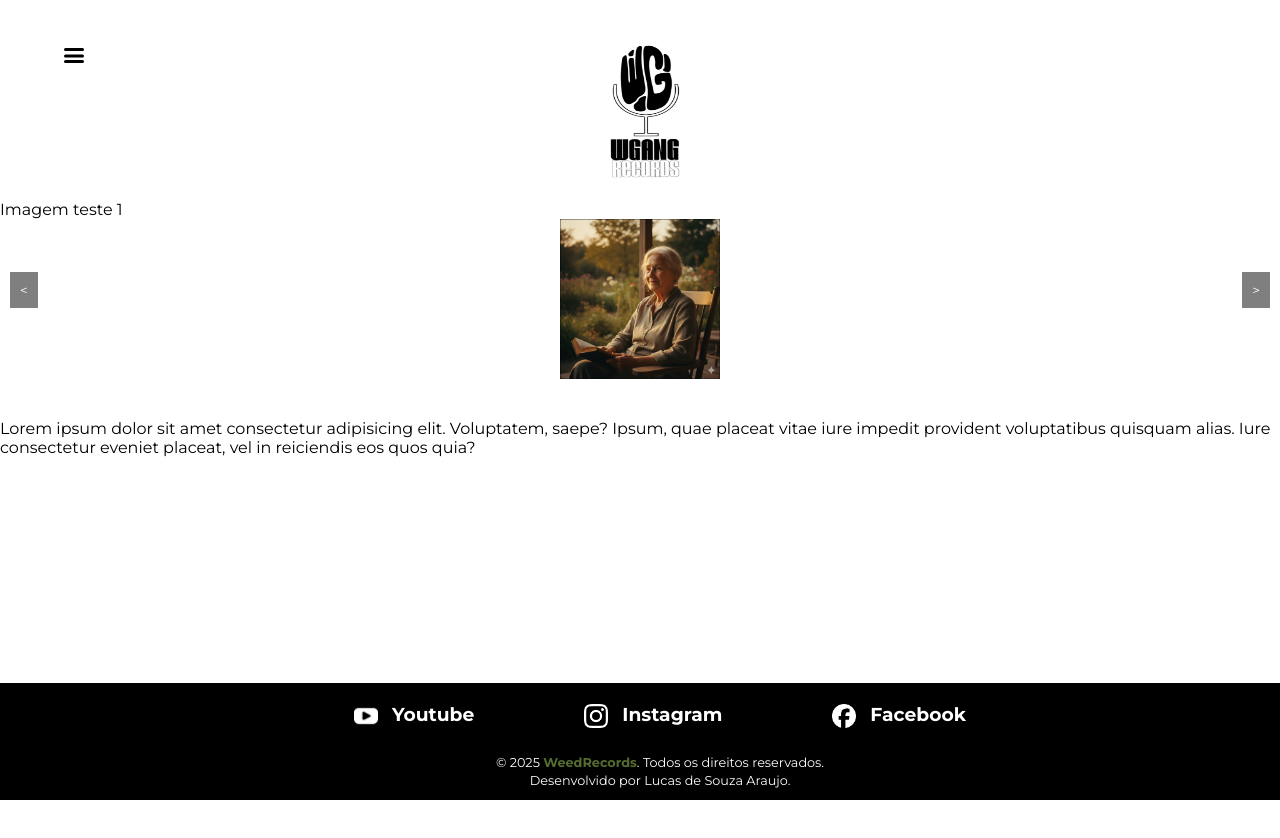
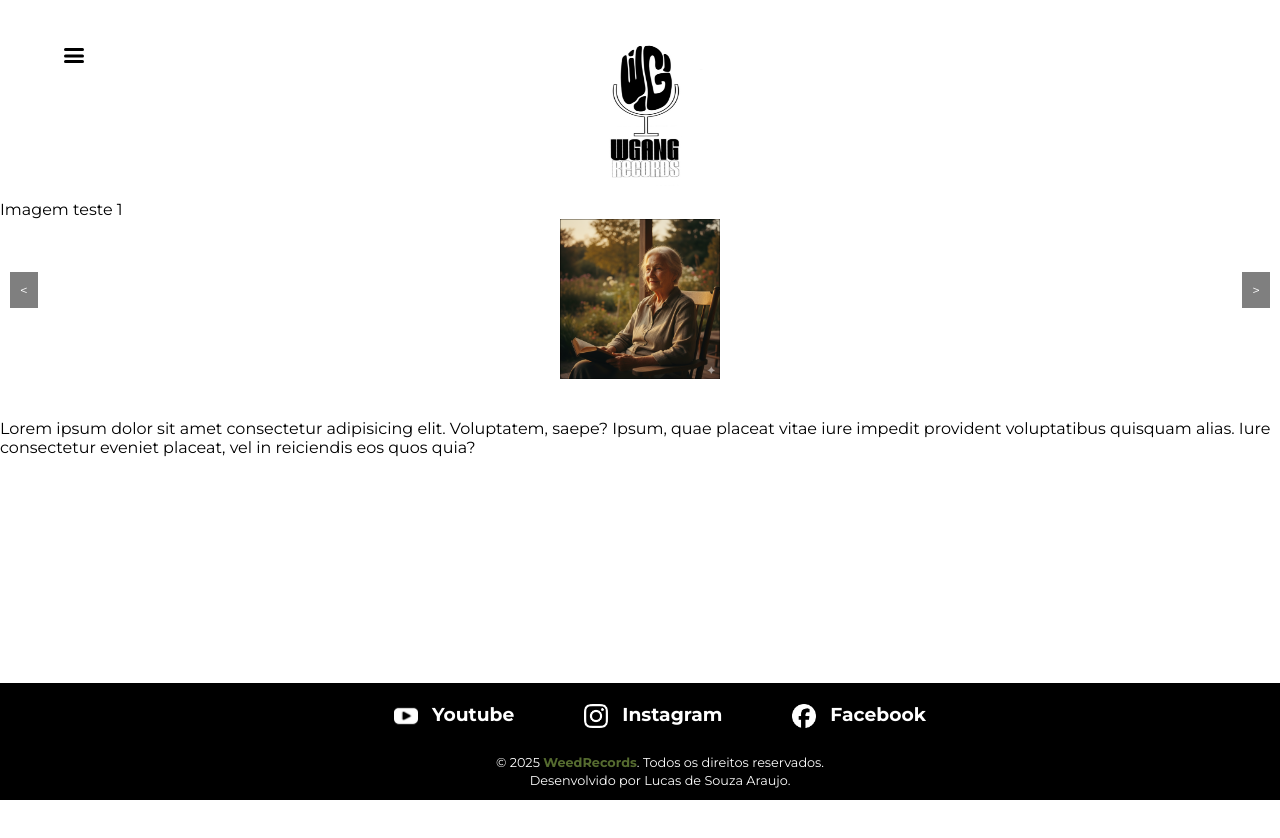
Before and after one commit to LucasFernweh/WeedRecords-Landpage, a plain HTML site: page index.html in a window 1280 px wide. Shown: the top 838 px of the page. Drawn offline with Linux system fonts and the light colour scheme.

Commit message:
style.css

```diff
--- a/style.css
+++ b/style.css
@@ -233,8 +233,8 @@ body {
     text-decoration: none;
     color: #fff;
     font-weight: bold;
-    margin-left: 5vh;
-    margin-right: 5vh;
+    margin-left: 2.5vh;
+    margin-right: 2.5vh;
     /* REMOVIDO: position: relative e padding-bottom do <a> para não afetar a caixa */
 }
 
```
